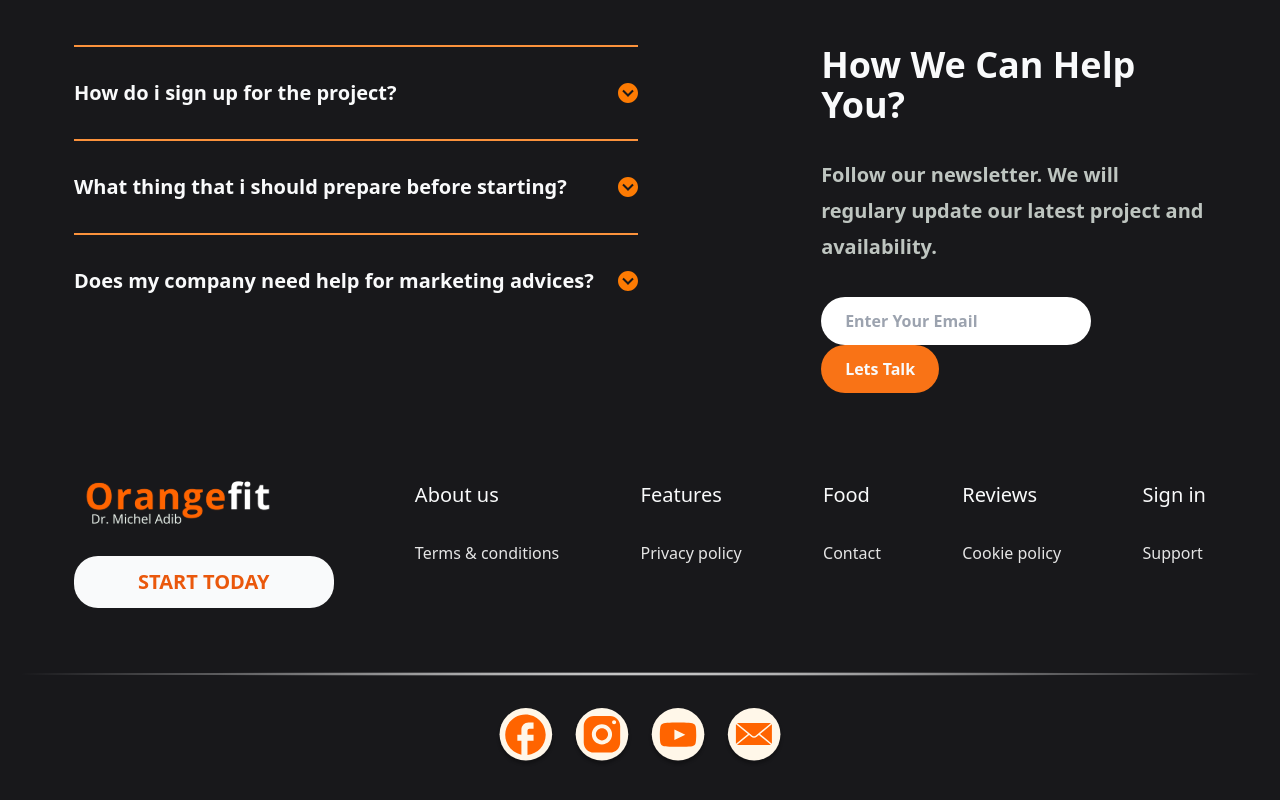
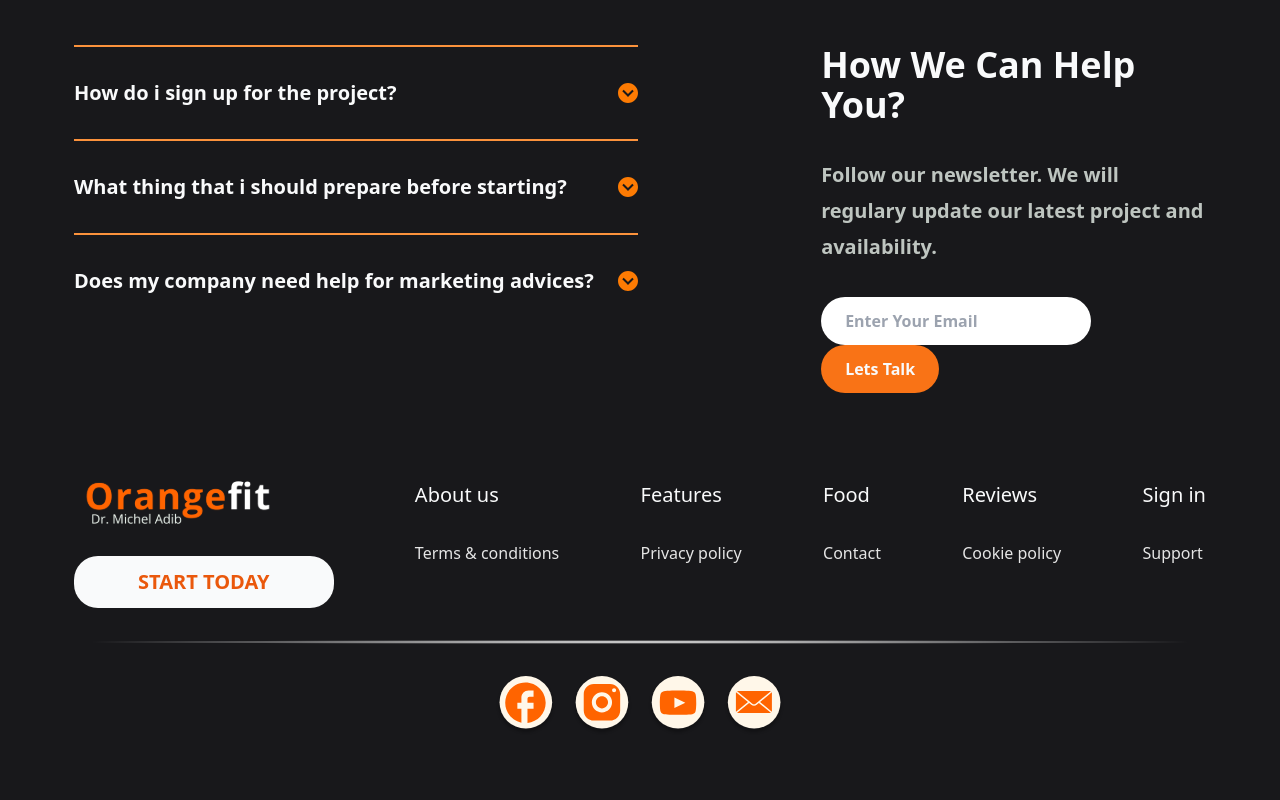
Before and after one commit to Mohammad-Shaar/orangefit, a React (Vite) app: page / in a window 1280 px wide. Shown: the part 7077-7877 px from the top of the page. Built offline with nearby package versions, Linux system fonts and the light colour scheme.

Commit message:
working on footer section

```diff
--- a/src/Components/Footer/Footer.jsx
+++ b/src/Components/Footer/Footer.jsx
@@ -9,7 +9,8 @@ import email from "../../assets/email.svg";
 const Footer = () => {
   return (
     <section>
-      <div className="container flex justify-between mx-auto p-6 my-10 text-gray-50">
+      <div className="container mx-auto p-6 my-10 text-gray-50">
+        <div className="flex justify-between">
           <ul>
             <li>
               <img src={footerLogo} className="mb-8" />
@@ -40,7 +41,7 @@ const Footer = () => {
           </ul>
         </div>
         <hr className="white-radial" />
-      <ul className="flex justify-center space-x-4 mb-16">
+        <ul className="flex justify-center space-x-4">
           <li>
             <Link to="#">
               <img src={facebook} />
@@ -62,6 +63,7 @@ const Footer = () => {
             </Link>
           </li>
         </ul>
+      </div>
     </section>
   );
 };
```
Lines whose indentation alone changed are shown as unchanged.
